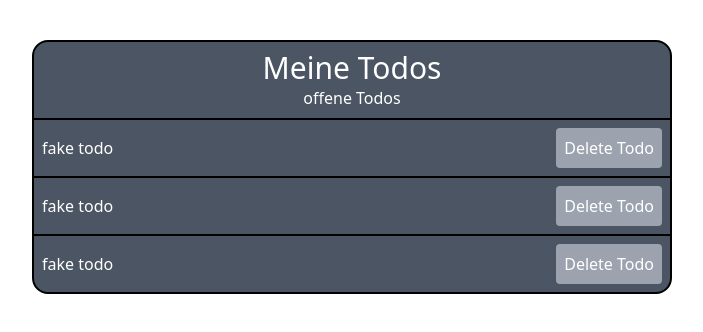
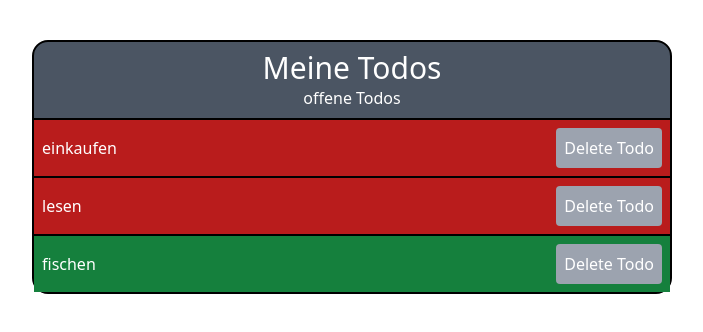
Before and after one commit to JohannaChiabotto/hello-angular-todoapp, an Angular app: page / in a window 1280 px wide. Shown: the top 332 px of the page, without its empty margins (288-991 px from the left). Built offline with nearby package versions, Linux system fonts and the light colour scheme.

Commit message:
Change status todo on click

```diff
--- a/src/app/app.component.html
+++ b/src/app/app.component.html
@@ -3,9 +3,7 @@
     <h1 class="text-3xl ">Meine Todos</h1>
     <p>offene Todos</p>
   </div>
-  <div>
-    <app-todo></app-todo>
-    <app-todo></app-todo>
-    <app-todo></app-todo>
+  <div *ngFor="let todo of todos; let i = index">
+    <app-todo [todo]="todo" [index]="i" (todoIndex)="toggleTodo($event)" ></app-todo>
   </div>
 </div>
--- a/src/app/app.component.ts
+++ b/src/app/app.component.ts
@@ -6,5 +6,16 @@ import { Component } from '@angular/core';
   styleUrls: ['./app.component.css']
 })
 export class AppComponent {
+
+  todos = [
+    {todo: "einkaufen", done: false},
+    {todo: "lesen", done: false},
+    {todo: "fischen", done: true}
+  ];
+
+  toggleTodo(index: number){
+    this.todos[index].done = !this.todos[index].done
+  }
+
   title = 'hello-angular-todoapp';
 }
--- a/src/app/todo/todo.component.html
+++ b/src/app/todo/todo.component.html
@@ -1,4 +1,9 @@
-<div class="flex justify-between py-2  border-t-2 border-black items-center px-2">
-  <p class="cursor-pointer">fake todo</p>
-  <button class="bg-gray-400 px-2 py-2 rounded">Delete Todo</button>
+<div class="flex justify-between  border-t-2 border-black items-center py-2"
+[ngClass]="{'bg-green-700': todo.done, 'bg-red-700': !todo.done }"
+
+>
+  <div class="cursor-pointer flex-1 py-2 px-2" (click)="toggleTodo()">
+    <p>{{todo.todo}}</p>
+  </div>
+  <button class="bg-gray-400 px-2 py-2 rounded mr-2">Delete Todo</button>
 </div>
--- a/src/app/todo/todo.component.ts
+++ b/src/app/todo/todo.component.ts
@@ -1,4 +1,4 @@
-import { Component } from '@angular/core';
+import {Component, EventEmitter, Input, Output} from '@angular/core';
 
 @Component({
   selector: 'app-todo',
@@ -7,4 +7,13 @@ import { Component } from '@angular/core';
 })
 export class TodoComponent {
 
+  @Input() todo = {todo: "", done:false};
+  @Input() index = 0;
+
+  @Output() todoIndex = new EventEmitter<number>();
+
+  toggleTodo(){
+    this.todoIndex.emit(this.index);
+  }
+
 }
```
